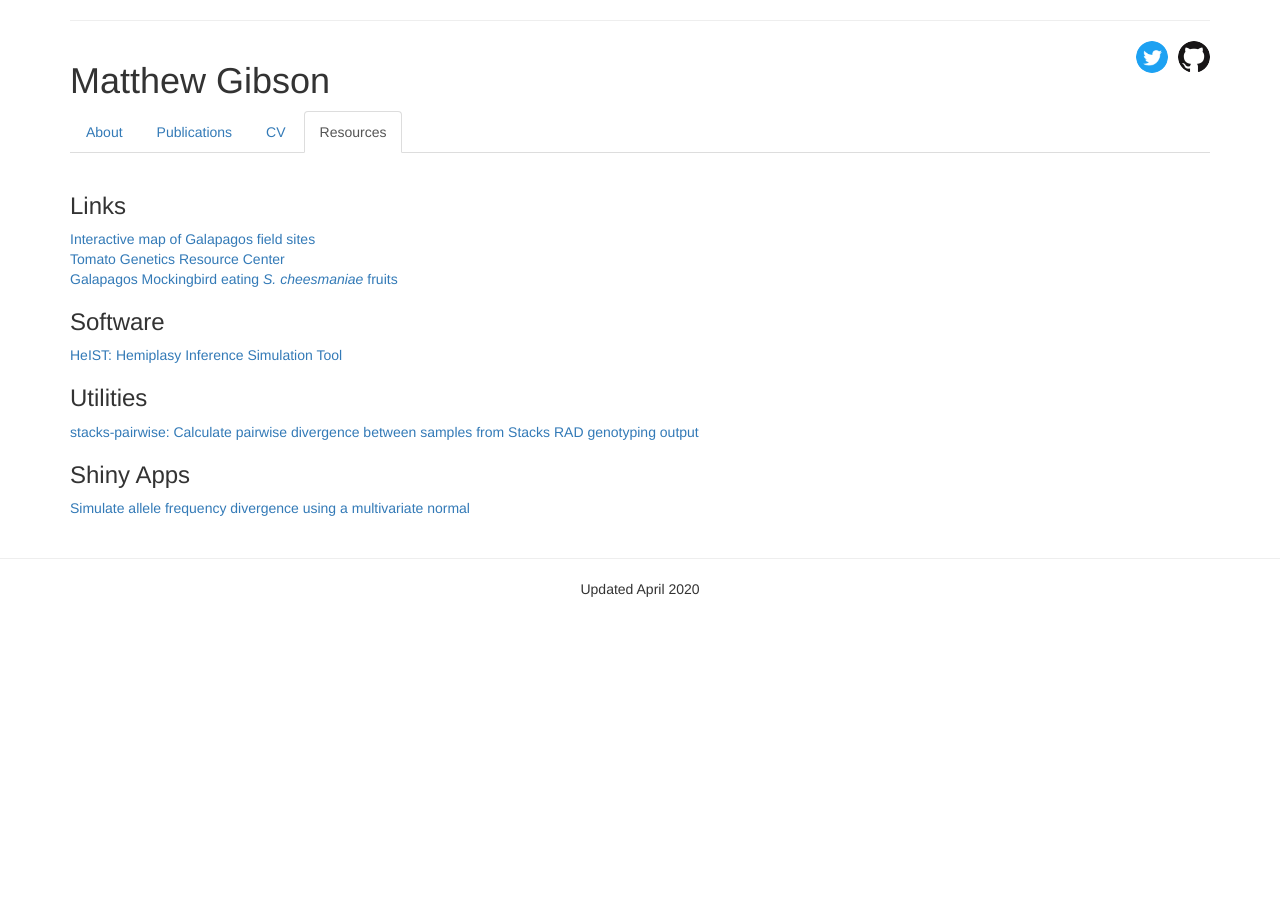
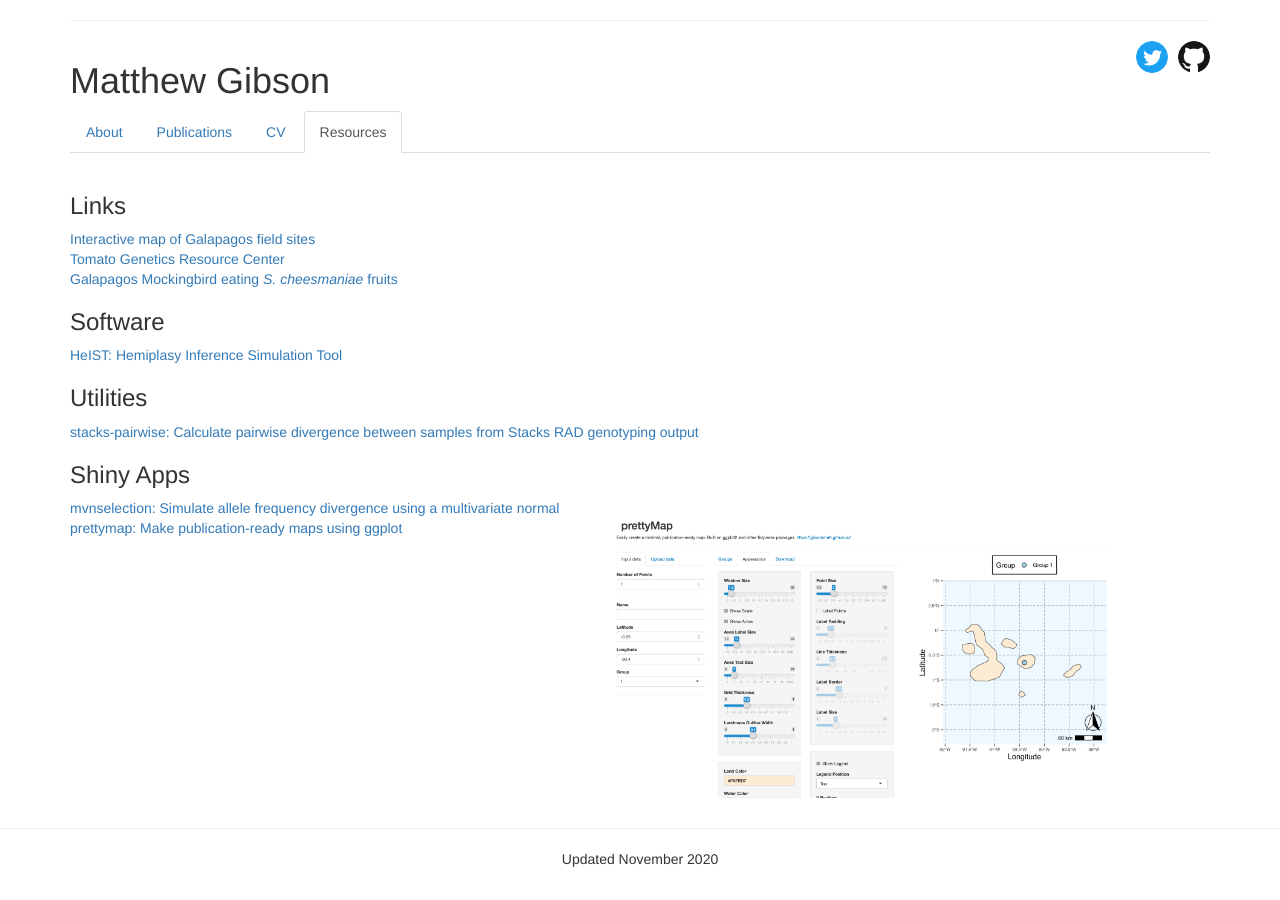
Before and after one commit to gibsonMatt/gibsonMatt.github.io, a Jekyll site: the page built from resources.md, in a window 1280 px wide. Built offline with Jekyll 4.4.1, drawn with Linux system fonts in a browser that asks for light colours.

Commit message:
update resources

```diff
--- a/_includes/footer.html
+++ b/_includes/footer.html
@@ -2,7 +2,7 @@
   <div class="container">
     <div class="row">
       <div class="col-xs-12">
-        <p>Updated April 2020</p>
+        <p>Updated November 2020</p>
       </div>
     </div>
   </div>
--- a/resources.md
+++ b/resources.md
@@ -20,4 +20,6 @@ layout: resources
 
 ### Shiny Apps
 
-<a href="https://gibsonmatt.shinyapps.io/mvnselection/">Simulate allele frequency divergence using a multivariate normal</a><br>
+<a href="https://gibsonmatt.shinyapps.io/mvnselection/">mvnselection: Simulate allele frequency divergence using a multivariate normal</a><br>
+![Pretty Map](AboutPageAssets/images/prettymap_preview.png){:width="500" align="right"}
+<a href="https://gibsonmatt.shinyapps.io/prettymap/">prettymap: Make publication-ready maps using ggplot</a>
```
Also changed, not shown: AboutPageAssets/images/prettymap_preview.png (added), 6 other files.
